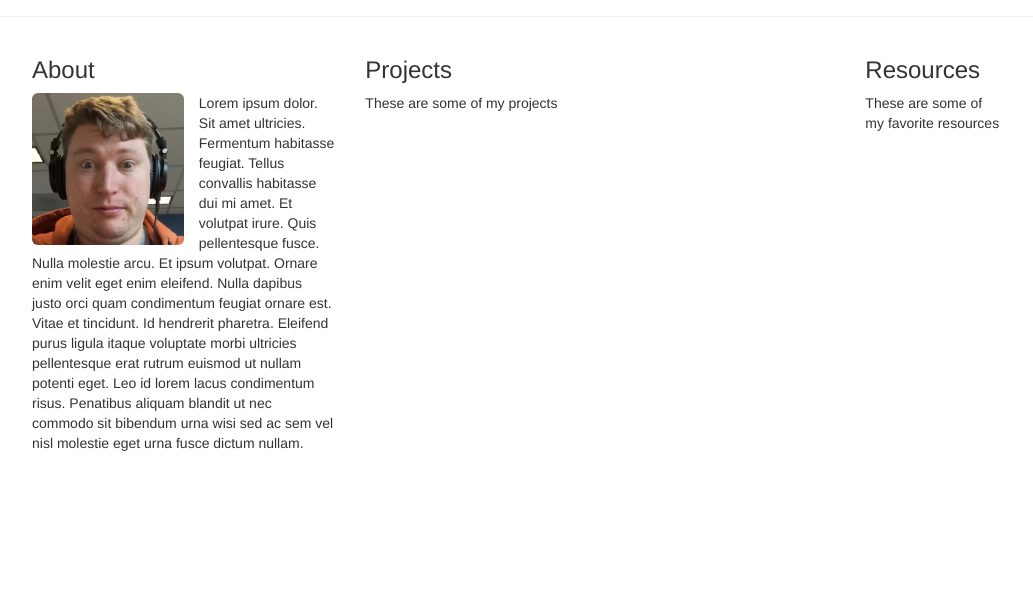
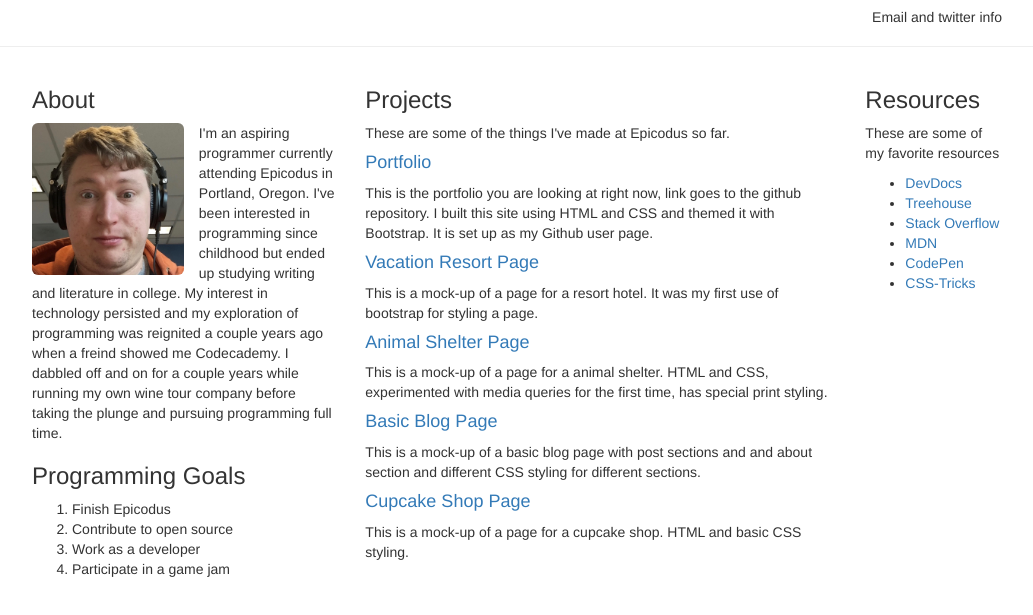
Before and after one commit to ottoetc/ottoetc.github.io, a plain HTML site: page index.html in a window 1280 px wide. Shown: the part 103-718 px from the top of the page, without its empty margins (123-1156 px from the left). Drawn offline with nearby package versions, Linux system fonts and the light colour scheme.

Commit message:
Add text content

```diff
--- a/css/custom.css
+++ b/css/custom.css
@@ -7,6 +7,6 @@ img {
 
   max-width: 50%;
 }
-#orange {
-  background-color: orange;
+#info {
+  float: right;
 }
--- a/index.html
+++ b/index.html
@@ -23,6 +23,9 @@
     <div class="page-header">
       <div class="container">
         <h1 class="text-primary">Nathan Otto <small>Portfolio</small></h1>
+        <p id="info">
+          Email and twitter info
+        </p>
       </div>
     </div>
 
@@ -31,13 +34,40 @@
         <div class="col-sm-4">
           <h3>About</h3>
           <p>
-            <img src="img/profile.jpg" class="img-rounded" class="responsive" alt="A picture of Nathan Otto">Lorem ipsum dolor. Sit amet ultricies. Fermentum habitasse feugiat. Tellus convallis habitasse dui mi amet. Et volutpat irure. Quis pellentesque fusce. Nulla molestie arcu. Et ipsum volutpat. Ornare enim velit eget enim eleifend. Nulla dapibus justo orci quam condimentum feugiat ornare est. Vitae et tincidunt. Id hendrerit pharetra. Eleifend purus ligula itaque voluptate morbi ultricies pellentesque erat rutrum euismod ut nullam potenti eget. Leo id lorem lacus condimentum risus. Penatibus aliquam blandit ut nec commodo sit bibendum urna wisi sed ac sem vel nisl molestie eget urna fusce dictum nullam.
+            <img src="img/profile.jpg" class="img-rounded" class="responsive" alt="A picture of Nathan Otto">I'm an aspiring programmer currently attending Epicodus in Portland, Oregon. I've been interested in programming since childhood but ended up studying writing and literature in college. My interest in technology persisted and my exploration of programming was reignited a couple years ago when a freind showed me Codecademy. I dabbled off and on for a couple years while running my own wine tour company before taking the plunge and pursuing programming full time.
           </p>
+          <h3>Programming Goals</h4>
+          <ol>
+            <li>Finish Epicodus</li>
+            <li>Contribute to open source</li>
+            <li>Work as a developer</li>
+            <li>Participate in a game jam</li>
+          </ul>
         </div>
         <div class="col-sm-6">
           <h3>Projects</h3>
           <p>
-            These are some of my projects
+            These are some of the things I've made at Epicodus so far.
+          </p>
+          <h4><a href="https://github.com/ottoetc/ottoetc.github.io">Portfolio</a></h4>
+          <p>
+            This is the portfolio you are looking at right now, link goes to the github repository. I built this site using HTML and CSS and themed it with Bootstrap. It is set up as my Github user page.
+          </p>
+          <h4><a href="https://github.com/ottoetc/vacation-page">Vacation Resort Page</a></h4>
+          <p>
+            This is a mock-up of a page for a resort hotel. It was my first use of bootstrap for styling a page.
+          </p>
+          <h4><a href="https://github.com/ottoetc/animal">Animal Shelter Page</a></h4>
+          <p>
+             This is a mock-up of a page for a animal shelter. HTML and CSS, experimented with media queries for the first time, has special print styling.
+          </p>
+          <h4><a href="https://github.com/ottoetc/blog">Basic Blog Page</a></h4>
+          <p>
+             This is a mock-up of a basic blog page with post sections and and about section and different CSS styling for different sections.
+          </p>
+          <h4><a href="https://github.com/ottoetc/cupcake">Cupcake Shop Page</a></h4>
+          <p>
+            This is a mock-up of a page for a cupcake shop. HTML and basic CSS styling.
           </p>
         </div>
         <div class="col-sm-2">
@@ -45,6 +75,14 @@
           <p>
             These are some of my favorite resources
           </p>
+          <ul>
+            <li><a href="http://devdocs.io">DevDocs</a></li>
+            <li><a href="https://teamtreehouse.com">Treehouse</a></li>
+            <li><a href="http://stackoverflow.com">Stack Overflow</a></li>
+            <li><a href="https://developer.mozilla.org">MDN</a></li>
+            <li><a href="http://codepen.io">CodePen</a></li>
+            <li><a href="https://css-tricks.com/">CSS-Tricks</a></li>
+          </ul>
         </div>
       </div>
 
```
